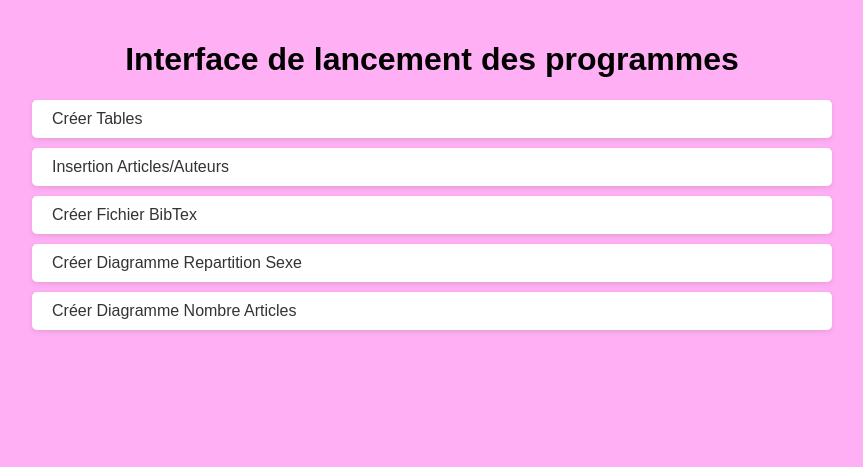
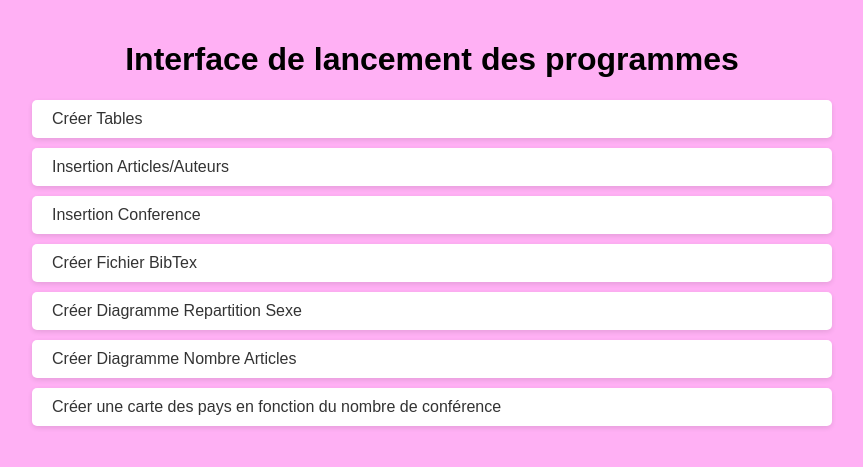
Before and after one commit to raxiou/ProjetAnalyse, a Flask app: page / in a window 1280 px wide. Shown: the top 467 px of the page, without its empty margins (208-1071 px from the left). Run offline with Flask 3, Linux system fonts and the light colour scheme.

Commit message:
ajout des conférence aux main

```diff
--- a/main.py
+++ b/main.py
@@ -1,9 +1,11 @@
 from flask import Flask, render_template
 from baseDeDonnee import Insertion_article_auteur
+from baseDeDonnee import Insertion_conf
 from Bib import BibTex
 from CreationBaseDeDonnee import lancementCreationTable
 from LesDiagrames import diagrameRepSexe
 from LesDiagrames import nombrePersonneParArticle
+from LesDiagrames import diagrammeRepPays
 app = Flask(__name__)
 
 @app.route('/')
@@ -40,5 +42,17 @@ def create_articles_diagram():
     nombrePersonneParArticle.main()
     return "Diagramme sur le nombre d'articles créé avec succès!"
 
+@app.route('/insert_conferences')
+def insert_conferences():
+    # Insérer ici la logique pour insérer les conférences dans la base de données
+    Insertion_conf.main()
+    return "Conférences insérées avec succès!"
+
+@app.route('/diagrameRepPays')
+def diagrameRepPays():
+    # Insérer ici la logique pour créer le diagramme représentant le nombre de conférences par pays
+    diagrammeRepPays.main()
+    return "Diagramme sur le nombre de conférences par pays créé avec succès!"
+
 if __name__ == '__main__':
     app.run(debug=True)
--- a/templates/index.html
+++ b/templates/index.html
@@ -10,9 +10,11 @@
         <ul>
             <li><a href="/create_tables">Créer Tables</a></li>
             <li><a href="/insert_articles_authors">Insertion Articles/Auteurs</a></li>
+            <li><a href="/insert_conferences">Insertion Conference</a></li>
             <li><a href="/create_bibtex_file">Créer Fichier BibTex</a></li>
             <li><a href="/create_sex_diagram">Créer Diagramme Repartition Sexe</a></li>
             <li><a href="/create_articles_diagram">Créer Diagramme Nombre Articles</a></li>
+            <li><a href="/diagrameRepPays">Créer une carte des pays en fonction du nombre de conférence</a></li>
         </ul>
     </div>
 </body>
```
Also changed, not shown: LesDiagrames/diagrammeRepPays.py (line endings or trailing spaces).
